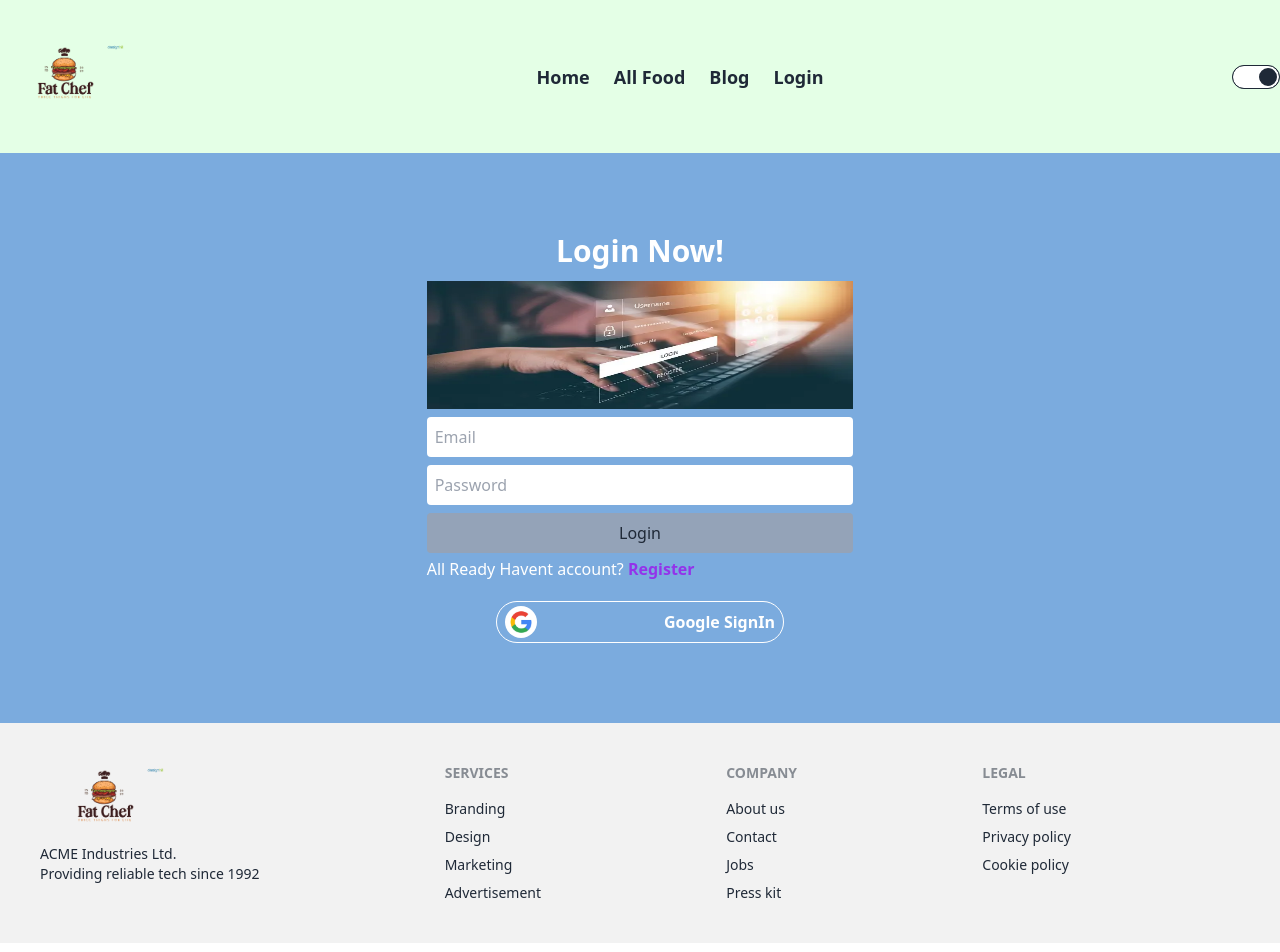
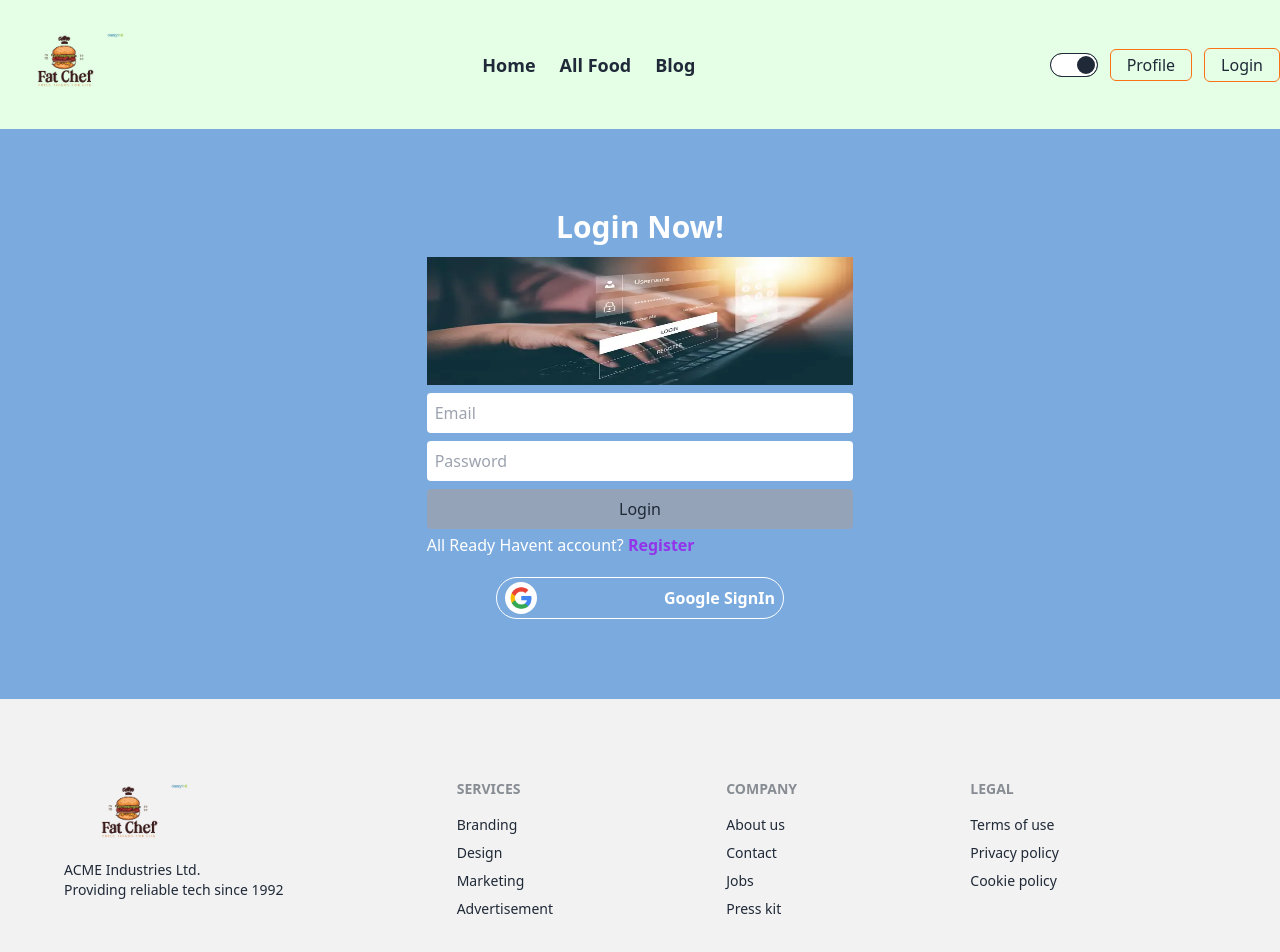
Before and after one commit to garbasarkar/Restaurant-website-11, a React (Vite) app: page /login in a window 1280 px wide. Shown: the top 952 px of the page. Built offline with nearby package versions, Linux system fonts and the light colour scheme; no server answers.

Commit message:
google provider, error pade and profile has done some work

```diff
--- a/src/HeaderPage/Footer.jsx
+++ b/src/HeaderPage/Footer.jsx
@@ -1,8 +1,8 @@
 import webLogo from "/src/assets/websiteLogo-removebg-preview.png";
 const Footer = () => {
   return (
-    <footer className=" p-10 bg-base-200 text-base-content">
-      <div className="footer">
+    <footer className=" p-10 bg-base-200 text-base-content py-20">
+      <div className="footer max-w-6xl mx-auto">
         <aside>
           <img className="w-32" src={webLogo} alt="" />
           <p>
--- a/src/HeaderPage/Header.jsx
+++ b/src/HeaderPage/Header.jsx
@@ -16,7 +16,7 @@ const Header = () => {
       });
   };
   return (
-    <div className="bg-[#E4FFE6] shadow-lg py-10">
+    <div className="bg-[#E4FFE6] shadow-lg py-7">
       <nav className="flex justify-between items-center max-w-7xl mx-auto">
         <Link to="/">
           <img className="w-32" src={webLogo} alt="image" />
@@ -31,16 +31,52 @@ const Header = () => {
           <NavLink to="/blog">
             <li>Blog</li>
           </NavLink>
-          <NavLink to="/login">
-            <li>Login</li>
-          </NavLink>
         </ul>
         <div className="flex gap-3 items-center">
           <input type="checkbox" className="toggle" checked />
+          <div className="drawer drawer-end">
+            <input id="my-drawer-4" type="checkbox" className="drawer-toggle" />
+            <div className="drawer-content">
+              {/* Page content here */}
+              <label
+                htmlFor="my-drawer-4"
+                className="drawer-button px-4 py-1 rounded-md border border-[#F97316]"
+              >
+                Profile
+              </label>
+            </div>
+            <div className="drawer-side">
+              <label
+                htmlFor="my-drawer-4"
+                aria-label="close sidebar"
+                className="drawer-overlay"
+              ></label>
+              <ul className="menu p-4 w-80 min-h-full bg-base-200 text-base-content">
+                {/* Sidebar content here */}
+                {user && (
+                  <div className="flex justify-center">
+                    <img
+                      className="w-14 h-14 rounded-full"
+                      src={user.photoURL}
+                    ></img>
+                  </div>
+                )}
+                {user && (
+                  <h5 className="text-center mb-5 mt-1">{user.email}</h5>
+                )}
+                <li>
+                  <a>Sidebar Item 1</a>
+                </li>
+                <li>
+                  <a>Sidebar Item 2</a>
+                </li>
+              </ul>
+            </div>
+          </div>
           {user && (
             <img className="w-10 h-10 rounded-full" src={user.photoURL}></img>
           )}
-          {user && <h5>{user.email}</h5>}
+          {/* {user && <h5>{user.email}</h5>} */}
           {user ? (
             <button
               className="border px-4 py-1 rounded-md border-[#F97316]"
@@ -49,7 +85,12 @@ const Header = () => {
               LOGOUT
             </button>
           ) : (
-            ""
+            <NavLink
+              to="/login"
+              className="border px-4 py-1 rounded-md border-[#F97316]"
+            >
+              Login
+            </NavLink>
           )}
         </div>
       </nav>
--- /dev/null
+++ b/src/HomePage/AllFood.jsx
@@ -0,0 +1,10 @@
+
+const AllFood = () => {
+    return (
+        <div>
+            <h1>All Food!!!</h1>
+        </div>
+    );
+};
+
+export default AllFood;
--- a/src/HomePage/Login.jsx
+++ b/src/HomePage/Login.jsx
@@ -4,10 +4,13 @@ import google from "/src/assets/google.jpg";
 import { useContext, useState } from "react";
 import { AuthContext } from "../PrivateAuth/PrivateAuth";
 import swal from "sweetalert";
+import { GoogleAuthProvider, signInWithPopup } from "firebase/auth";
+import auth from "../Routes/firebase";
 const Login = () => {
   const { userLogIn } = useContext(AuthContext);
   const [password, setPassword] = useState("");
   const [errors, setErrors] = useState("");
+  const googleLoginProvider = new GoogleAuthProvider();
   // const navigate = useNavigate();
   // const location = useLocation();
 
@@ -33,6 +36,17 @@ const Login = () => {
       })
       .catch((error) => {
         console.error(error);
+        setErrors("Please provide ma a valid email and password!");
+      });
+  };
+  const googlePupopLogin = () => {
+    return signInWithPopup(auth, googleLoginProvider)
+      .then((result) => {
+        console.log(result.user);
+        swal("Login successful!");
+      })
+      .catch((error) => {
+        console.log(error);
         setErrors("Please provide ma a valid email and password!");
       });
   };
@@ -81,7 +95,7 @@ const Login = () => {
           </h1>
         </div>
         <div className="flex justify-center mt-5">
-          <div className="cursor-pointer flex items-center justify-between px-2 w-72 hover:bg-purple-600 text-white font-semibold rounded-full border border-white py-1">
+          <div onClick={googlePupopLogin} className="cursor-pointer flex items-center justify-between px-2 w-72 hover:bg-purple-600 text-white font-semibold rounded-full border border-white py-1">
             <img className="w-8 rounded-full" src={google} alt="" />
             <h1>Google SignIn</h1>
           </div>
--- a/src/HomePage/MenuItem.jsx
+++ b/src/HomePage/MenuItem.jsx
@@ -21,13 +21,18 @@ const MenuItem = () => {
       </p>
       <div className="mt-10 grid grid-cols-1 md:grid-cols-3 lg:grid-cols-4 gap-6  px-1 md:px-0">
         {menuData.map((menu) => (
-          <div key={menu.id} className="border p-2 rounded-md cursor-pointer">
+          <div key={menu.id} className="border p-2 rounded-md ">
             <img className="h-44 w-full rounded" src={menu.image} alt="" />
             <div className="flex justify-between items-center mt-2">
               <h1 className="text-lg font-semibold">{menu.name}</h1>
               <BiHeart className="text-[#F97316] text-[25px]"></BiHeart>
             </div>
-            <p className="text-left">Price: {menu.price}</p>
+            <div className="flex justify-between items-center">
+              <p className="text-left">Price: {menu.price}</p>
+              <button className="flex justify-start mt-2 border px-4 py-1 rounded-md cursor-pointer border-[#F97316]">
+                Details
+              </button>
+            </div>
           </div>
         ))}
       </div>
--- a/src/Routes/ErrorPage.jsx
+++ b/src/Routes/ErrorPage.jsx
@@ -1,11 +1,16 @@
 const ErrorPage = () => {
   return (
-    <div className="text-center">
-      <h1>404. That’s an error.</h1>
+    <div className="text-center  ">
+      <img
+        className="w-full h-[100vh]"
+        src="/src/assets/404-error.jpg"
+        alt=""
+      />
+      {/* <h1>404. That’s an error.</h1>
       <p>
         The requested URL /dsljfoisd was not found on this server. <br /> That’s
         all we know.
-      </p>
+      </p> */}
     </div>
   );
 };
--- a/src/index.css
+++ b/src/index.css
@@ -2,6 +2,6 @@
 @tailwind components;
 @tailwind utilities;
 
-body{
+body {
   background-color: #f5f5f5;
 }
```
Also changed, not shown: src/Routes/Routes.jsx (+8 -3 lines), src/assets/404-error.jpg (added).
